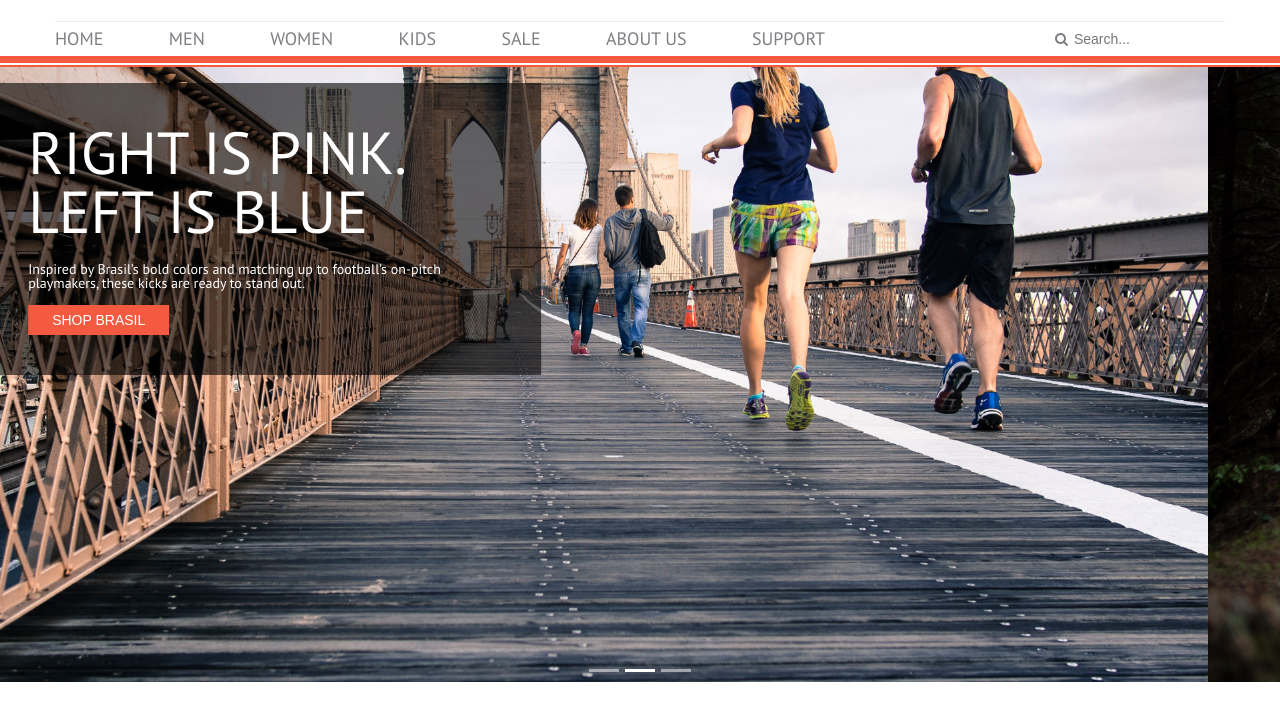
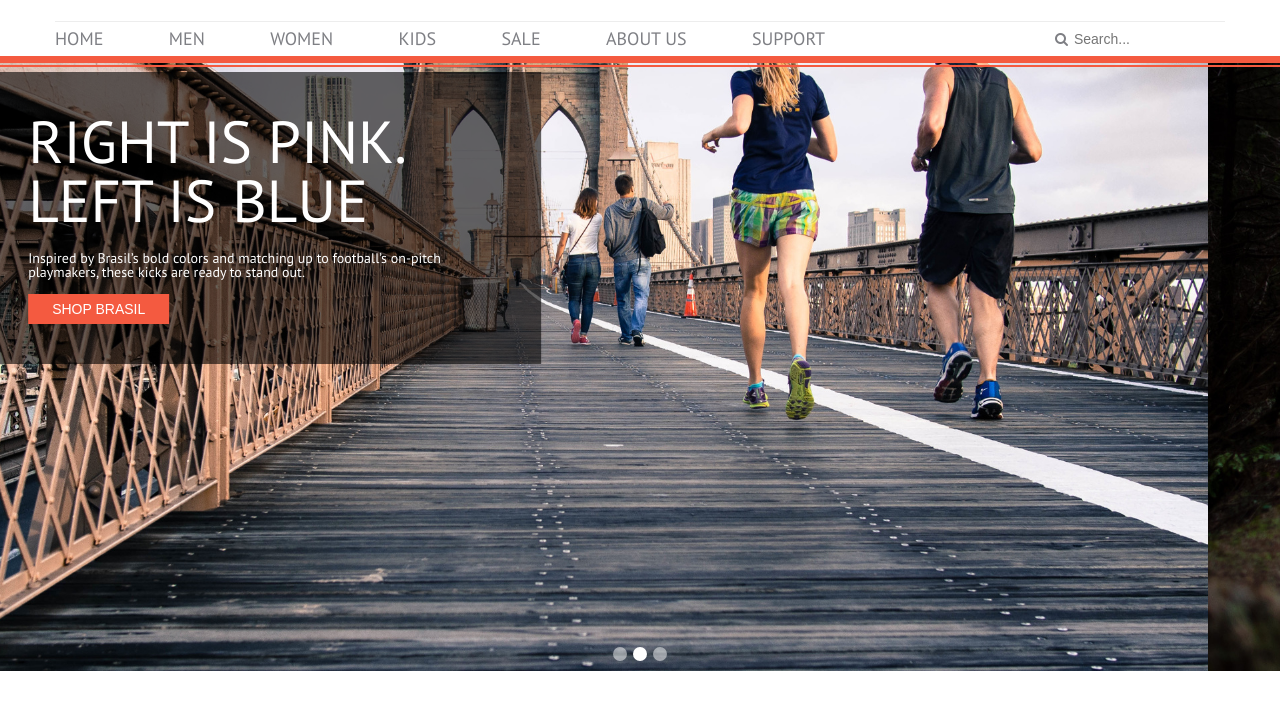
Before and after one commit to Mat-Gr/super-sports, a website: page public/index.html in a window 1280 px wide. Shown: the part 73-794 px from the top of the page. Drawn offline with nearby package versions, Linux system fonts and the light colour scheme.

Commit message:
Fixed and finnished img slider + fixed red lines at bottom of header

```diff
--- a/public/index.html
+++ b/public/index.html
@@ -130,14 +130,16 @@
                     <input type="text" name="search" placeholder="Search...">
                 </div>
             </div>
+            <!-- <div class="row line"></div> -->
+
         </header>
         <div class="container-fluid">
-            <div class="row line line--big"></div>
-            <div class="row line line--small"></div>
+            <div class="line"></div>
         </div>
 
-        <main id="homepage" class="container-fluid">
-            <div id="slider" class="row">
+        <div class="container-fluid">
+            <div class="row">
+                <div id="slider" class="col-lg-12">
                     <div id="carouselExampleIndicators" class="carousel slide" data-ride="carousel">
                         <ol class="carousel-indicators">
                             <li data-target="#carouselExampleIndicators" data-slide-to="0" class="active"></li>
@@ -162,7 +164,8 @@
                         </div>
                     </div>
                 </div>
-        </main>
+            </div>
+        </div>
         <!-- jQuery -->
         <script src="https://ajax.googleapis.com/ajax/libs/jquery/3.1.1/jquery.min.js"></script>
         <!-- Bootstrap javascript -->
--- a/source/scss/partials/_header.scss
+++ b/source/scss/partials/_header.scss
@@ -59,16 +59,15 @@ header {
     }
 }
 
-
 // Red dobble-line at the bottom
 .line {
-    background-color: $red;
-    z-index: 11;
-    @at-root #{&}--big {
-        height: 7px;
-        margin-bottom: 2px;
-    }
-    @at-root #{&}--small {
-        height: 2px;
-    }
+    height: 2px;
+    position: absolute;
+    box-sizing: content-box;
+    left: 0;
+    right: 0;
+    z-index: 99;
+
+    border-top: solid 7px $red;
+    border-bottom: solid 2px $red;
 }
--- a/source/scss/partials/_homepage.scss
+++ b/source/scss/partials/_homepage.scss
@@ -1,9 +1,14 @@
-main {
 #slider {
-        max-height: 656px;
+    padding: 0;
 
     .carousel-inner {
-            height: 100%;
+        max-height: 656px;
+    }
+
+    // Fix for bootstrap 4 carousel not being properly responsive
+    .carousel-item.active, .carousel-item-next, .carousel-item-prev {
+        display:block;
+    }
 
     .carousel-caption {
         bottom: 50%;
@@ -25,6 +30,13 @@ main {
         @include font(14px, $white, $PTSans);
         margin-bottom: 15px;
     }
+
+    .carousel-indicators li {
+        border-radius: 50%;
+        width: 14px;
+        height: 14px;
+        flex: none;
+        -webkit-flex: none;
+        -webkit-box-flex: none;
     }
 }
-}
```
Also changed, not shown: public/assets/stylesheets/main.css. Lines whose indentation alone changed are shown as unchanged.
